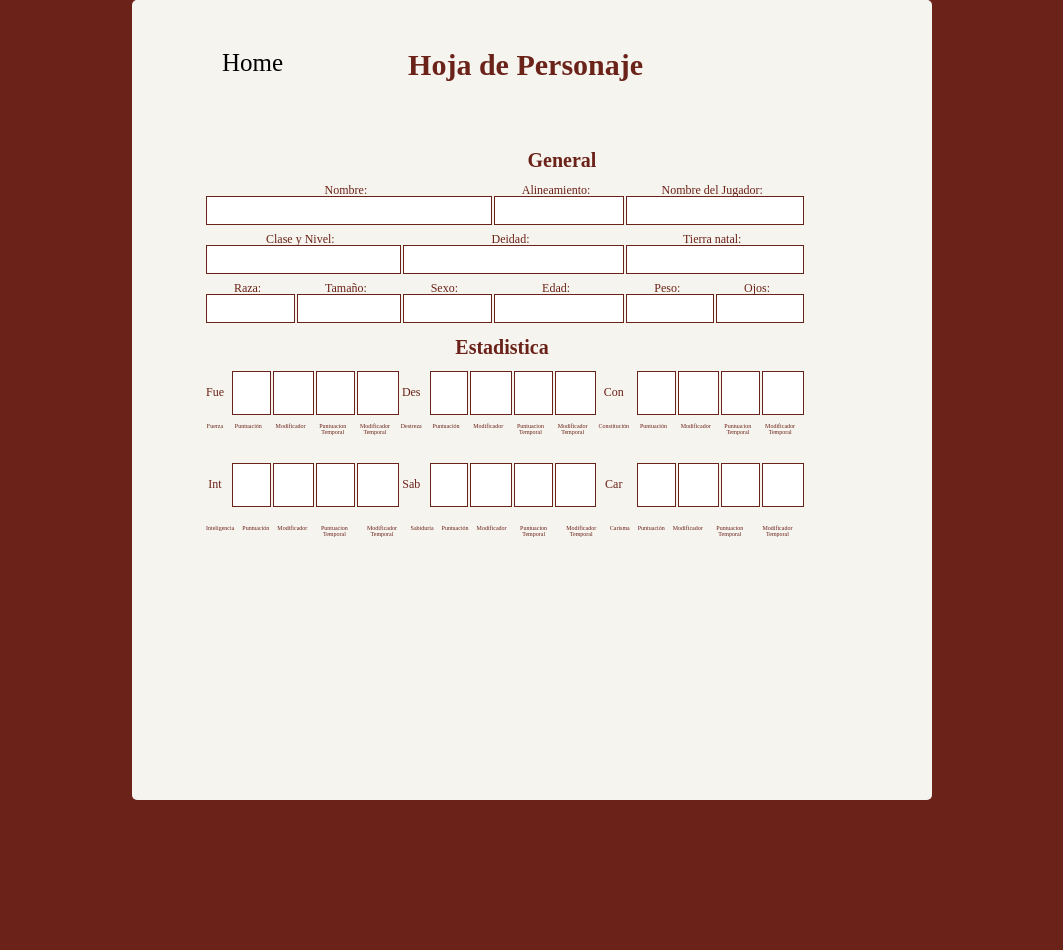
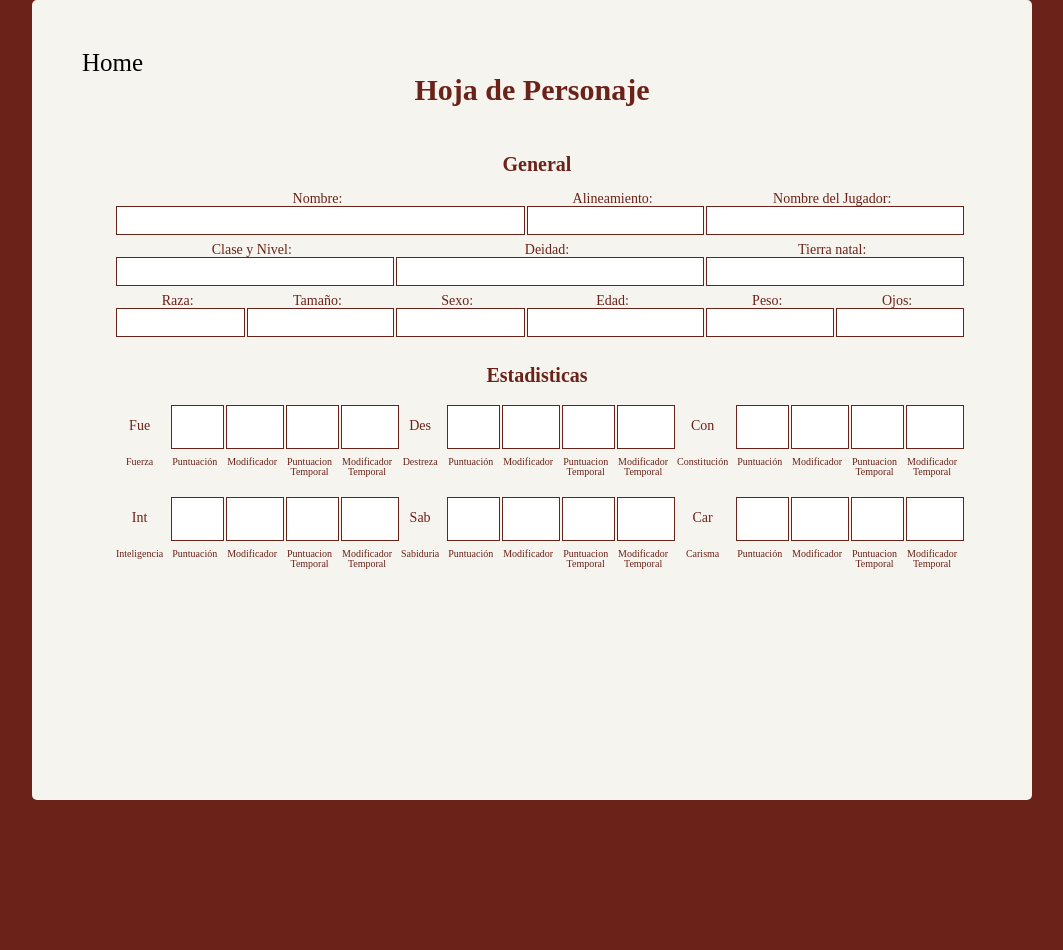
Before and after one commit to hoskbreaker/pathfinder_Web, a PHP site: page /CS.html in a window 1280 px wide. Shown: the whole page, without its empty margins (108-1171 px from the left). Run offline with PHP 8.4, Linux system fonts and the light colour scheme.

Commit message:
encuadre de la tabla y PJ.html

```diff
--- a/CS.html
+++ b/CS.html
@@ -16,9 +16,11 @@
 			<h2>Hoja de Personaje</h2>
 		</div>
 		<div class="encuadre">
-			<h3>General</h3>
 			<form>
 				<table>
+					<tr>
+						<td colspan="6"><h3>General</h3></td>
+					</tr>
 					<tr>
 						<td colspan="3">Nombre: <input type="text" id="nombre" /></td>
 						<td>Alineamiento: <input type="text" id="alineamiento" /></td>
@@ -38,8 +40,10 @@
 						<td>Ojos: <input type="text" id="ojos" /></td>
 					</tr>
 				</table>
-				<h3>Estadistica</h3>
 				<table class="estadistica">
+					<tr>
+						<td colspan="15"><h3>Estadisticas</h3></td>
+					</tr>
 					<tr>
 						<td>Fue</td>
 						<td><input type="text" /></td>
@@ -91,8 +95,6 @@
 						<td><input type="text" /></td>
 						<td><input type="text" /></td>
 					</tr>
-				</table>
-				<table >
 					<tr class="descripcion">
 						<td>Inteligencia</td>
 						<td>Puntuación</td>
--- a/PJ.html
+++ b/PJ.html
@@ -9,15 +9,18 @@
 
 <body>
 	<div class="cuadro">
+		<div class="titulo">
 			<ul>
 				<li><a href="inicio.html">Home</a></li>
 			</ul>
-		<br>
 			<h2>Personajes</h2>
+		</div>
+		<div class="encuadre">
 			<form action="CS.html">
 				<button type="submit" name="submit">Crear Personaje</button>
 			</form>
 		</div>
+	</div>
 </body>
 
 </html>
--- a/Style.css
+++ b/Style.css
@@ -365,7 +365,7 @@ input, select {
 
 /*PJ.html*/
 .cuadro{
-  width: 800px;
+  width: 1000px;
   height: 100%;
   background-color: #f6f4ee;
   color: #6a2219;
@@ -375,20 +375,6 @@ input, select {
   transform: translate(-50%,-50%);
   box-sizing: border-box;
   border-radius: 5px;
-  text-align: center;
-}
-.cuadro ul{
-  float: left;
-}
-.cuadro ul li{
-  float: left;
-  list-style: none;
-}
-.cuadro ul li a{
-  font-family: century gothic;
-  font-size: 25px;
-  color: black;
-  padding-left: 40px;
 }
 .cuadro form{
   float: left;
@@ -437,17 +423,21 @@ input, select {
 }
 /* CS.html*/
 .titulo{
-  width: 800px;
+  width: 1000px;
   height: 50px;
-  position: top;
+  box-sizing: border-box;
+  padding: 50px 50px;
+  margin-bottom: 50px;
+}
+.titulo h2 {
+  font-family: Avenir;
+  font-size: 30px;
+  color: #6a2219;
   text-align: center;
-  padding: 50px 50px;
 }
 .titulo ul{
-  float: left;
 }
 .titulo ul li{
-  float: left;
   list-style: none;
 }
 .titulo ul li a{
@@ -456,19 +446,20 @@ input, select {
   color: black;
 }
 .encuadre{
-  width: 800px;
+  width: 1000px;
   height: 100%;
-  position: bottom;
+  box-sizing: border-box;
   padding-left: 30px;
 }
 .encuadre table{
-    width: 600px;
+    width: 850px;
     text-align:center;
     font-family: Ayuthaya;
-    font-size  : 12px;
+    font-size  : 14px;
     margin: auto;
-    margin-bottom: 10px;
+    margin-bottom: 20px;
     vertical-align: middle;
+    margin-left: 10px;
 }
 .encuadre table input[type='text']{
             width: 100%;
@@ -492,27 +483,27 @@ input, select {
   font-size: 14px;
 }
 .descripcion td{
-  font-size: 6px;
+  font-size: 10px;
 
 }
-/*Toda la pagina web*/
-body{
-		background-color:  #6a2219;
-	}
-h2 {
-  font-family: Avenir;
-  font-size: 30px;
-  float: left;
-  padding-left: 125px;
-  color: #6a2219;
-}
-h3{
+.encuadre h3{
   margin-bottom: 10px;
   font-family: Avenir;
   font-size: 20px;
   text-align: center;
   color: #6a2219;
 }
+.encuadre form h3{
+  margin-bottom: 10px;
+  font-family: Avenir;
+  font-size: 20px;
+  text-align: center;
+  color: #6a2219;
+}
+/*Toda la pagina web*/
+body{
+		background-color:  #6a2219;
+	}
 a{
   text-decoration: none;
 }
```
Lines whose indentation alone changed are shown as unchanged.
